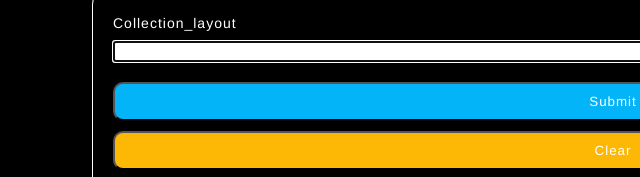
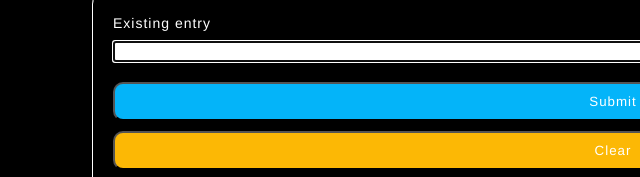
Before and after one commit to internetarchive/iaux-custom-collection-generator, a website built with Vite: page demo/index.html in a window 1280 px wide. Both pictures are taken after a click on the button "Edit Existing". Shown: the part 283-460 px from the top of the page, 27-667 px from the left. Built offline with nearby package versions, Linux system fonts and the light colour scheme.

Commit message:
Remove field name from instructions

```diff
--- a/demo/index.html
+++ b/demo/index.html
@@ -28,7 +28,7 @@
     </div>
 
     <dialog class="modal modal--existing">
-      <label for="collectionLayout">Collection_layout</label>
+      <label for="collectionLayout">Existing entry</label>
       <input name="collectionLayout" />
       <button
         class="form-btn form-btn--generate"
```
